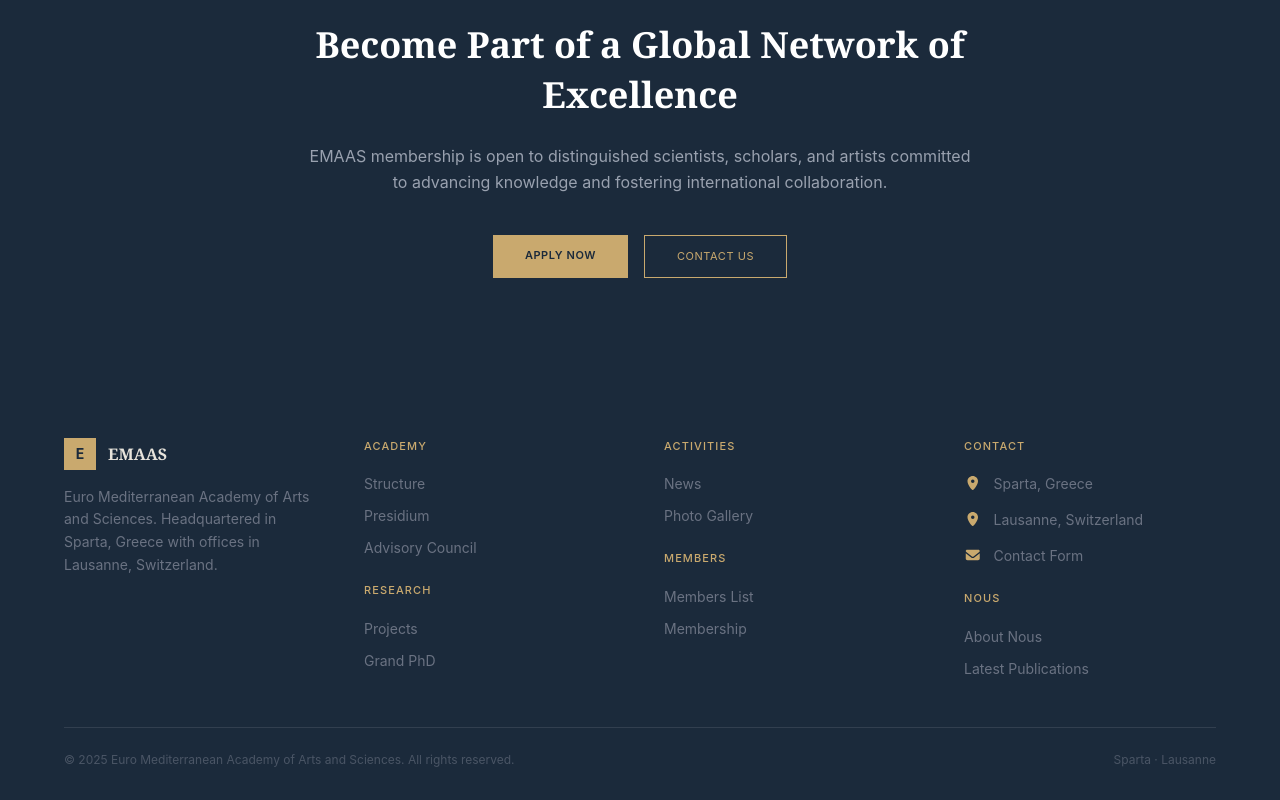
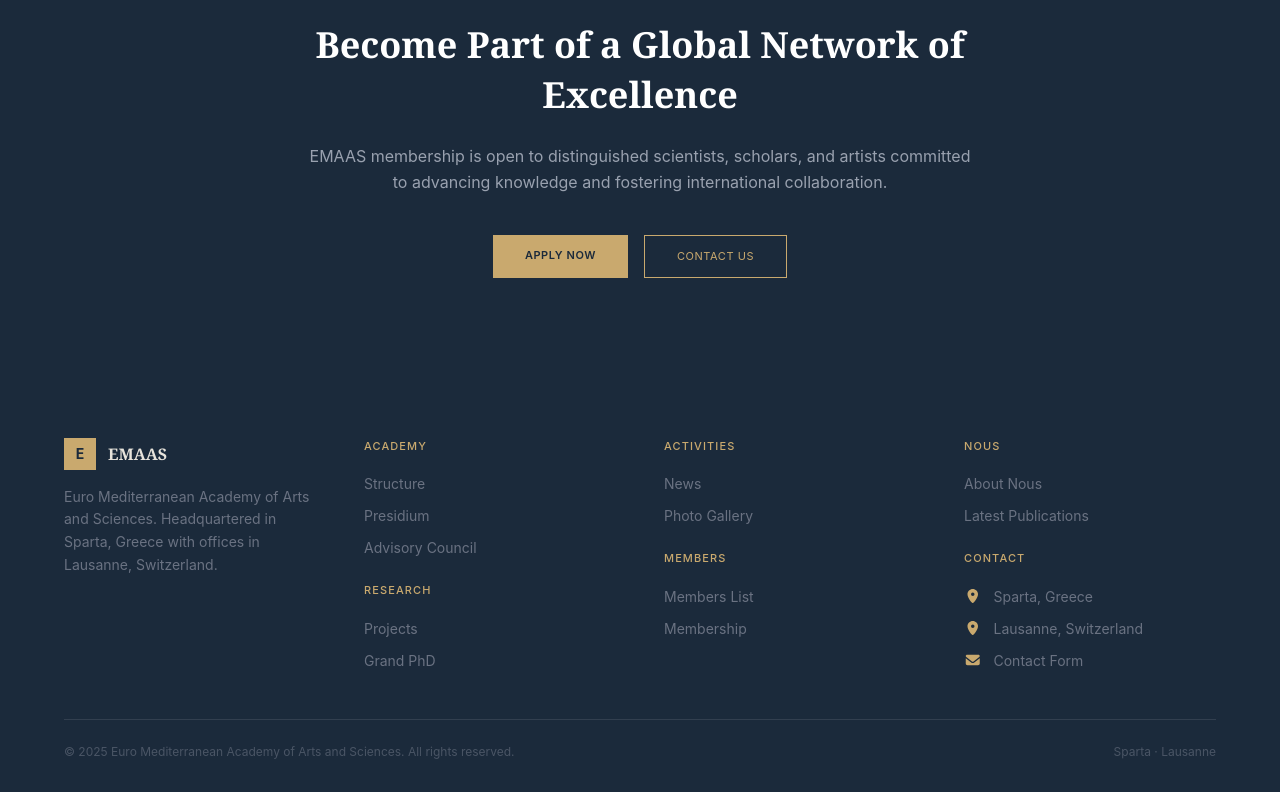
Before and after one commit to AthanasiaPet/EMAAS-react, a React (Vite) app: page / in a window 1280 px wide. Shown: the part 2405-3205 px from the top of the page. Built offline with nearby package versions, Linux system fonts and the light colour scheme.

Commit message:
fix: reorder footer columns, Nous before Contact

```diff
--- a/src/components/layout/Footer.tsx
+++ b/src/components/layout/Footer.tsx
@@ -52,10 +52,15 @@ function Footer() {
                         </div>
                     </div>
 
-                    {/* Column 4 - Contact */}
+                    {/* Column 4 - Nous & Contact */}
                     <div>
+                        <p className="text-[11px] uppercase tracking-[0.1em] text-[#c9a96e] mb-5 font-medium">Nous</p>
+                        <div className="flex flex-col gap-3 mb-6">
+                            <Link to="/nous" className="text-gray-500 text-sm hover:text-gray-300 transition-colors">About Nous</Link>
+                            <Link to="/latest-publications" className="text-gray-500 text-sm hover:text-gray-300 transition-colors">Latest Publications</Link>
+                        </div>
                         <p className="text-[11px] uppercase tracking-[0.1em] text-[#c9a96e] mb-5 font-medium">Contact</p>
-                        <div className="flex flex-col gap-4">
+                        <div className="flex flex-col gap-3">
                             <div className="flex items-start gap-3">
                                 <FontAwesomeIcon icon={faLocationDot} className="text-[#c9a96e] text-sm w-4 mt-0.5" />
                                 <span className="text-gray-500 text-sm">Sparta, Greece</span>
@@ -69,14 +74,9 @@ function Footer() {
                                 <Link to="/contact" className="text-gray-500 text-sm hover:text-gray-300 transition-colors">Contact Form</Link>
                             </div>
                         </div>
+                    </div>
 
-                        {/* Nous */}
-                        <p className="text-[11px] uppercase tracking-[0.1em] text-[#c9a96e] mt-6 mb-5 font-medium">Nous</p>
-                        <div className="flex flex-col gap-3">
-                            <Link to="/nous" className="text-gray-500 text-sm hover:text-gray-300 transition-colors">About Nous</Link>
-                            <Link to="/latest-publications" className="text-gray-500 text-sm hover:text-gray-300 transition-colors">Latest Publications</Link>
-                        </div>
-                    </div>
+
 
                 </div>
 
```
